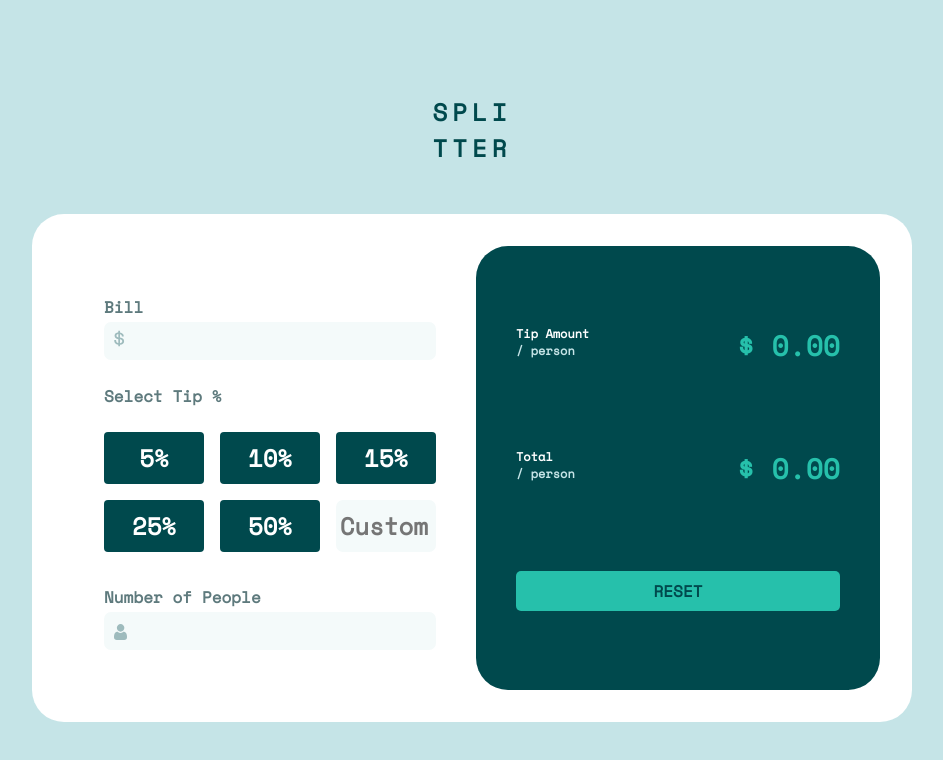
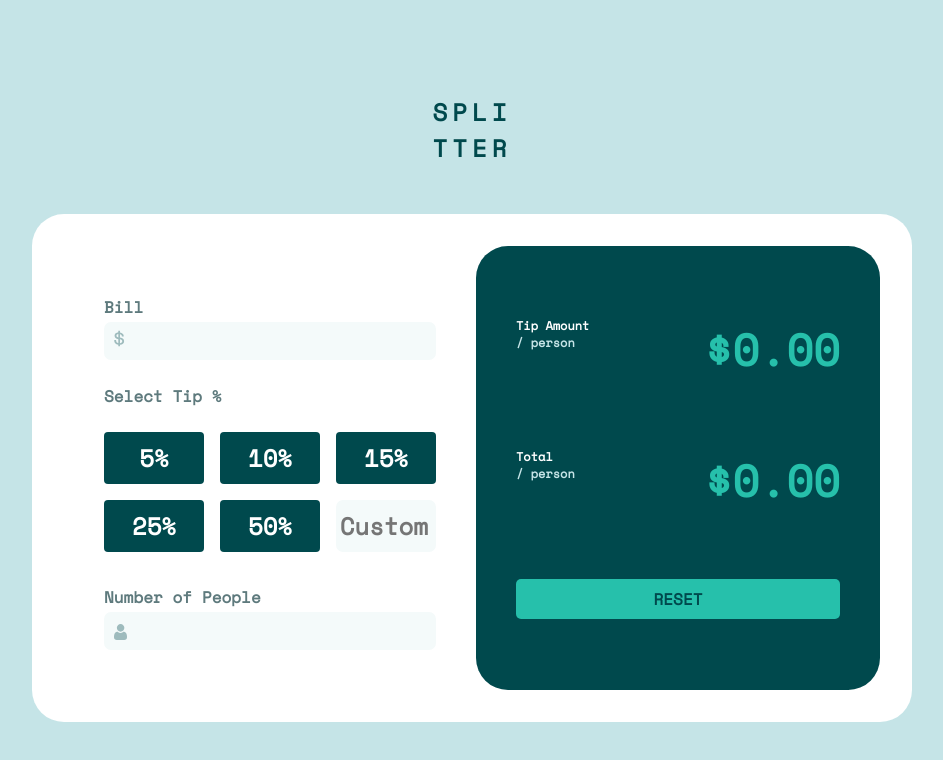
Before and after one commit to Kristijan-Karanfiloski/Tip-Calculator, a React (Vite) app: page / in a window 1280 px wide. Shown: the top 760 px of the page, without its empty margins (168-1111 px from the left). Built offline with nearby package versions, Linux system fonts and the light colour scheme.

Commit message:
improved the formula for tipPerPerson and totalTip

```diff
--- a/src/components/calculator/Calculator.jsx
+++ b/src/components/calculator/Calculator.jsx
@@ -1,28 +1,24 @@
 import styles from "./Calculator.module.css";
 
 const Calculator = ({ data, handleReset }) => {
-  const calculateTip = (tip, bill) => {
-    if (!tip || isNaN(tip) || tip === 0) return 0;
-    return (tip / 100) * bill;
-  };
-  const tipOnTotalAmount = calculateTip(Number(data.tip), Number(data.bill));
+  // const calculateTip = (tip, bill) => {
+  //   if (!tip || isNaN(tip) || tip === 0) return 0;
+  //   return (tip / 100) * bill;
+  // };
+  // const totalAmount = Number(data.bill) + tipAmount;
+  const tipAmountPerPerson =
+    (Number(data.bill) / Number(data.people)) * (Number(data.tip) / 100);
+  const totalPerPerson =
+    tipAmountPerPerson + Number(data.bill) / Number(data.people);
 
-  // const tipOnTotalAmount =
-  //   data.tip === "" ? 1 : ((data.tip * 1) / 100) * data.bill;
+  // console.log("Tip Amount :", tipAmount);
+
+  // const tipAmountPerPerson = (Number(data.bill)/data.people)*()
 
   // const tipPerPerson =
-  //   Number(data.people) !== 0 && !isNaN(Number(data.people))
+  //   Number(data.people) > 0 && !isNaN(Number(data.people))
   //     ? tipOnTotalAmount / Number(data.people)
   //     : 0;
-
-  const tipPerPerson =
-    Number(data.people) > 0 && !isNaN(Number(data.people))
-      ? tipOnTotalAmount / Number(data.people)
-      : 0;
-
-  // const tipPerPerson =
-  // data.people && data.people !== 0 ? tipOnTotalAmount / data.people : 0;
-  // const tipPerPerson = data.people ? tipOnTotalAmount / data.people : 0;
 
   return (
     <div className={`${styles.tipWrapper} ${styles.gridFlow}`}>
@@ -32,14 +28,23 @@ const Calculator = ({ data, handleReset }) => {
           <p className={styles.bottomParagraph}>/ person</p>
         </div>
 
-        <span>$ {tipPerPerson.toFixed(2)}</span>
+        <span>
+          {/*${" "}*/}
+          {`$${
+            isFinite(tipAmountPerPerson)
+              ? tipAmountPerPerson.toFixed(2)
+              : "0.00"
+          }`}
+        </span>
       </div>
       <div className={styles.total}>
         <div>
           <p className={styles.topParagraph}>Total</p>
           <p className={styles.bottomParagraph}>/ person</p>
         </div>
-        <span>$ {tipOnTotalAmount.toFixed(2)}</span>
+        <span>{`$${
+          isFinite(totalPerPerson) ? totalPerPerson.toFixed(2) : "0.00"
+        }`}</span>
       </div>
       <button onClick={handleReset}>RESET</button>
     </div>
--- a/src/components/calculator/Calculator.module.css
+++ b/src/components/calculator/Calculator.module.css
@@ -9,7 +9,7 @@ p{
 }
 
 span{
-    font-size: 1.75rem;
+    font-size: 2.75rem;
     color:var(--color-primary-strong-cyan);
     font-weight:bold;
 }
```
